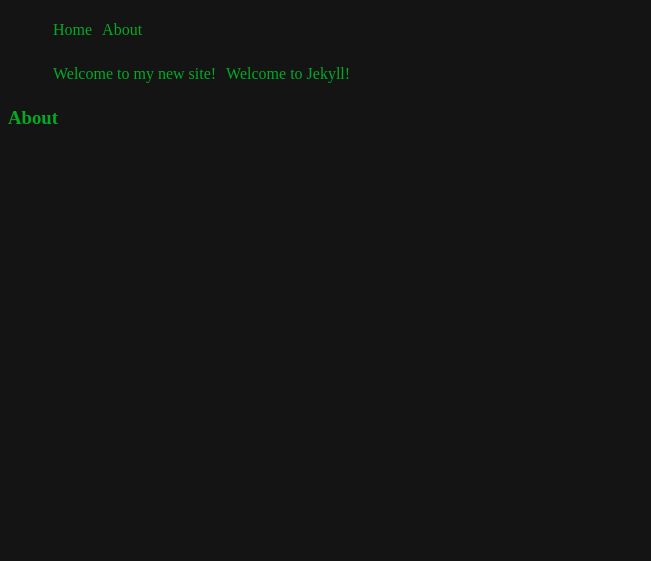
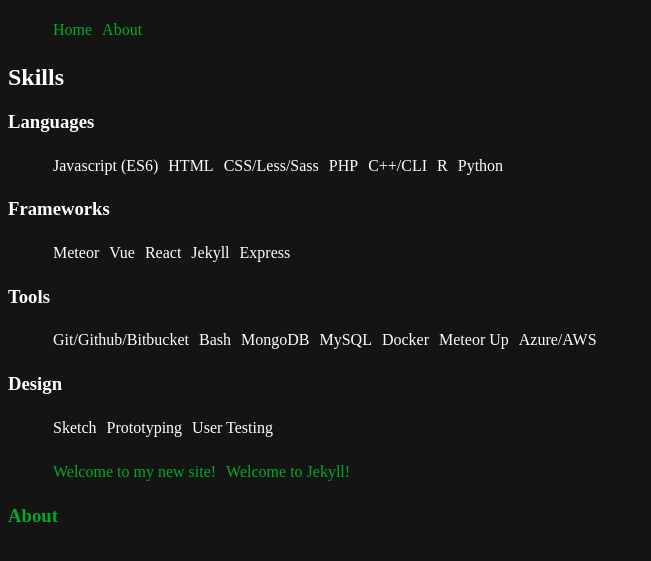
Before and after one commit to luismarques-io/luismarques-io.github.io, a Jekyll site: the page built from index.markdown, in a window 1280 px wide. Shown: the top 561 px of the page, without its empty margins (0-651 px from the left). Built offline with Jekyll 4.4.1, drawn with Linux system fonts in a browser that asks for light colours.

Commit message:
setup data structure for skills

```diff
--- /dev/null
+++ b/_data/skills.yml
@@ -0,0 +1,29 @@
+languages:
+  - skill: Javascript (ES6)
+  - skill: HTML
+  - skill: CSS/Less/Sass
+  - skill: PHP
+  - skill: C++/CLI
+  - skill: R
+  - skill: Python
+
+frameworks:
+  - skill: Meteor
+  - skill: Vue
+  - skill: React
+  - skill: Jekyll
+  - skill: Express
+
+tools:
+  - skill: Git/Github/Bitbucket
+  - skill: Bash
+  - skill: MongoDB
+  - skill: MySQL
+  - skill: Docker
+  - skill: Meteor Up
+  - skill: Azure/AWS
+
+design:
+  - skill: Sketch
+  - skill: Prototyping
+  - skill: User Testing
--- /dev/null
+++ b/_includes/skills.html
@@ -0,0 +1,34 @@
+<h2>Skills</h2>
+
+<section>
+    <h3>Languages</h3>
+    <ul>
+        {% for language in site.data.skills.languages %}
+        <li>{{language.skill}}</li>
+        {% endfor %}
+    </ul>
+</section>
+<section>
+    <h3>Frameworks</h3>
+    <ul>
+        {% for framework in site.data.skills.frameworks %}
+        <li>{{framework.skill}}</li>
+        {% endfor %}
+    </ul>
+</section>
+<section>
+    <h3>Tools</h3>
+    <ul>
+        {% for tool in site.data.skills.tools %}
+        <li>{{tool.skill}}</li>
+        {% endfor %}
+    </ul>
+</section>
+<section>
+    <h3>Design</h3>
+    <ul>
+        {% for design in site.data.skills.design %}
+        <li>{{design.skill}}</li>
+        {% endfor %}
+    </ul>
+</section>
--- a/_layouts/home.html
+++ b/_layouts/home.html
@@ -1,6 +1,10 @@
 ---
 layout: default
 ---
+
+<div>
+    {% include skills.html %}
+</div>
 
 <ul>
     {% for post in site.posts %}
```
